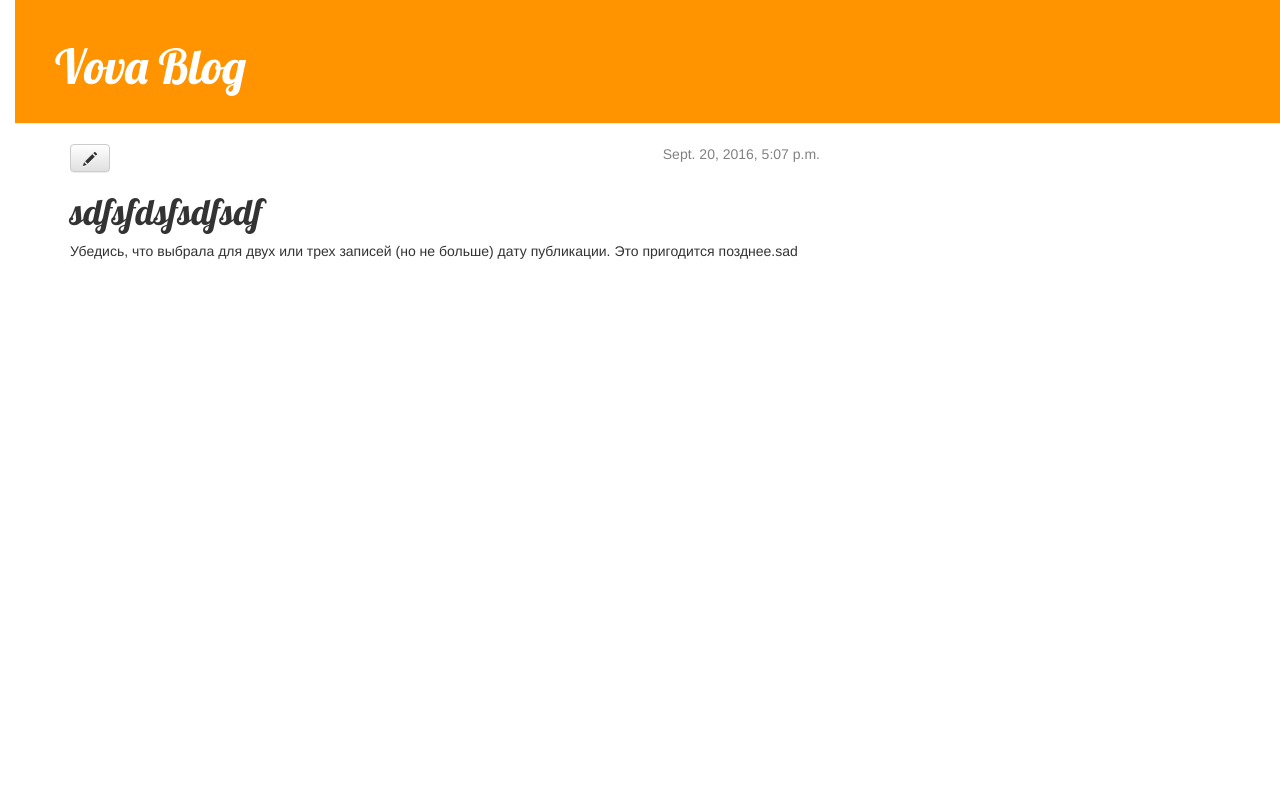
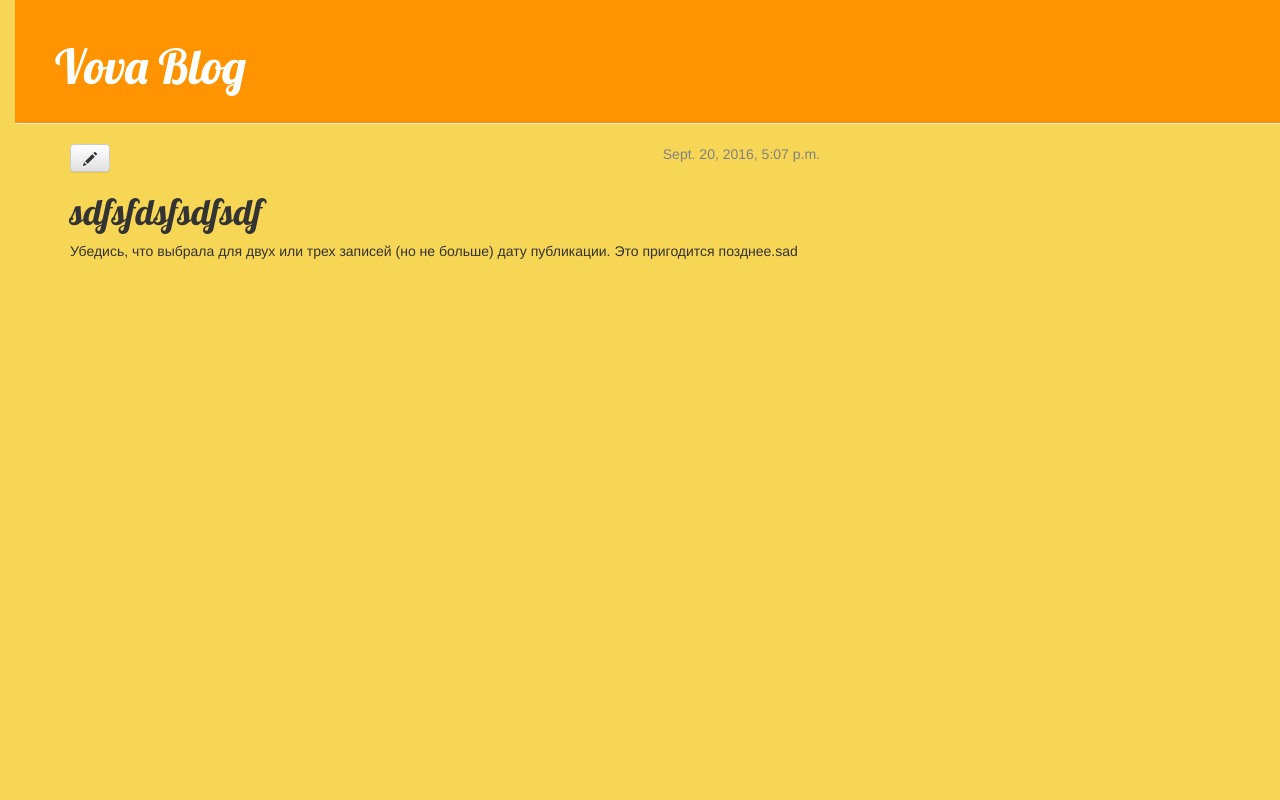
Before and after one commit to bldm95/my-first-blog, a Django app: page /post/1/ in a window 1280 px wide. Run offline with Django 3.2, Linux system fonts and the light colour scheme; data comes from the database, SQL or seed files in the repository; some libraries are stand-ins or nearby versions.

Commit message:
New background

```diff
--- a/blog/templates/blog/base.html
+++ b/blog/templates/blog/base.html
@@ -7,7 +7,11 @@
             <link href='//fonts.googleapis.com/css?family=Lobster&subset=latin,latin-ext' rel='stylesheet' type='text/css'>
             <link rel="stylesheet" href="{% static 'css/blog.css' %}">
 
-
+<style>
+   body {
+    background-color: #f6d654; /* Цвет фона */
+   }
+  </style>
         </head>
         <body>
             <div class="page-header">
```
